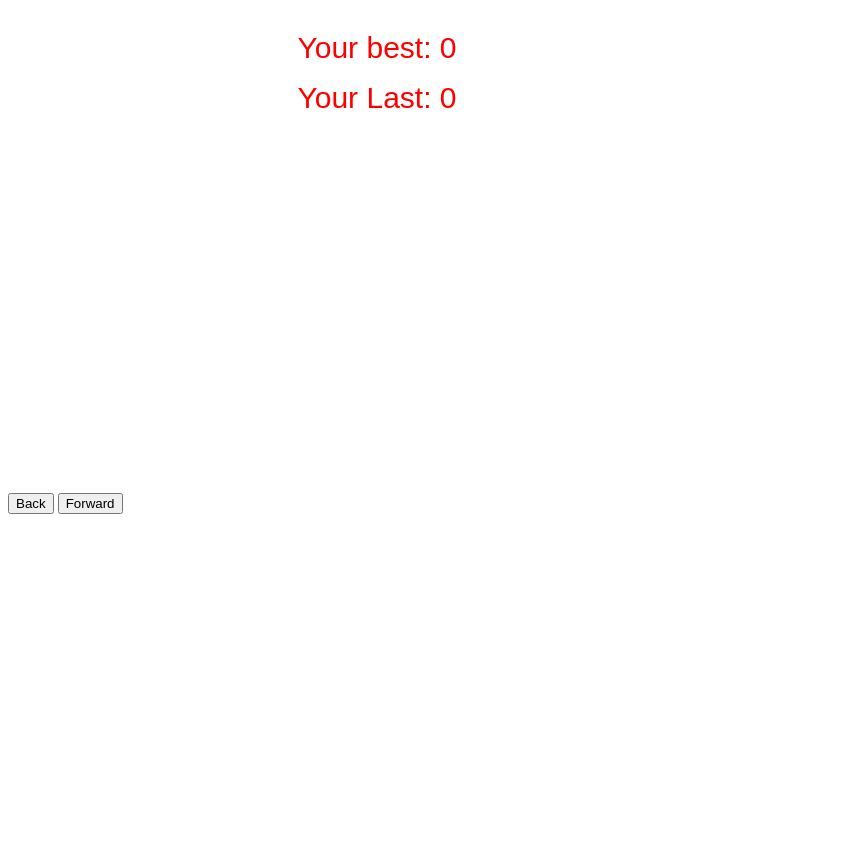
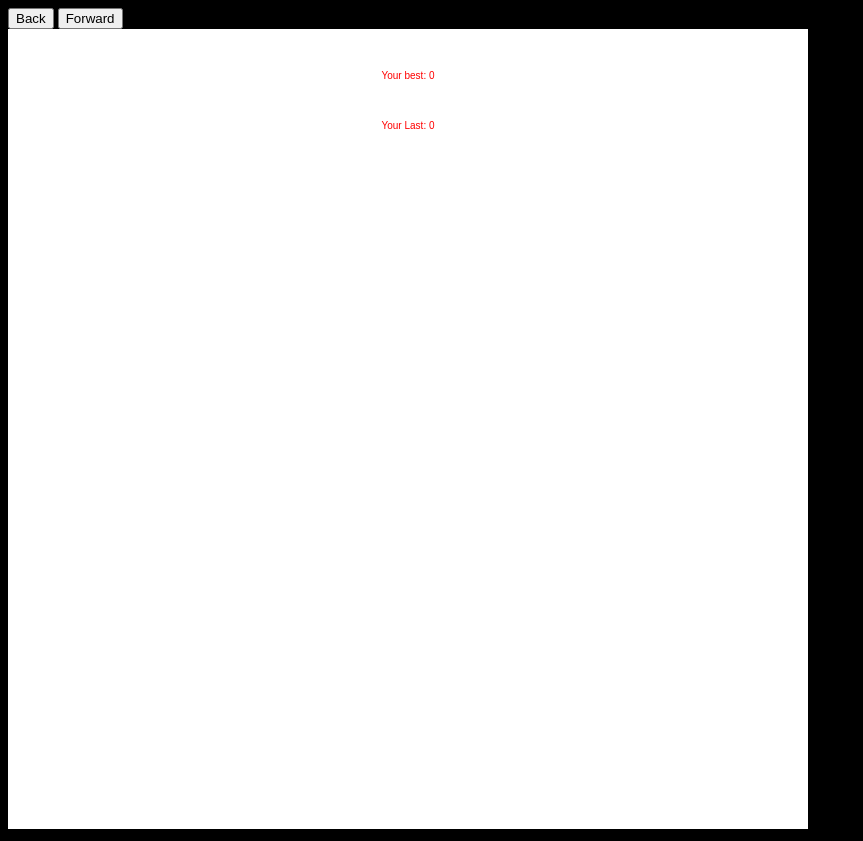
Before and after one commit to littlehatchback/games, a plain HTML site: page index.html in a window 1280 px wide. Shown: the whole page, without its empty margins (0-863 px from the left). Before the commit the page ends 800 px from the top, so only its background shows below. Drawn offline with Linux system fonts and the light colour scheme.

Commit message:
Engine cleanup. Back and forward probably broken now.

```diff
--- a/index.html
+++ b/index.html
@@ -4,13 +4,16 @@
 		<title>Some Little Game</title>
 		<script type="text/javascript" src="source/config.js"></script>
     <script type="text/javascript" src="source/engine.js"></script>
+    <link rel="stylesheet" href="style.css">
   </head>
 
-
-  <body onload="Setup()">
-    <button onclick="Back()">Back</button>
-    <button onclick="Forward()">Forward</button>
-    <canvas id="gameCanvas" width="500" height="500"></canvas>
+  <body onload="InitialLoad()" onresize="resize()">
+    <div class='button-box'>
+      <button onclick="Back()">Back</button>
+      <button onclick="Forward()">Forward</button>
+    </div>
+    <div id='canvasdiv'>
+    </div>
 	</body>
 
 </html>
--- a/source/engine.js
+++ b/source/engine.js
@@ -1,22 +1,56 @@
-intervalid = null
-gameclass = null
 classmap = {}
-function LoadGame(classname){
+
+function InitialLoad(){
+  gamenum = latest
+  Setup(gamenum)
+}
+
+function MakeClassname(gamenum){
+  return 'game' + gamenum
+}
+
+function Setup(gamenum){
+  engine = new Engine(gamenum)
+}
+
+function DeleteElement(target_id){
+  var old = document.getElementById(target_id)
+  if (old != null){
+    old.outerHTML = ""
+  }
+}
+function SetCanvas(canvas){
+  DeleteElement('gamecanvas')
+  canvas.id = 'gamecanvas'
+  var div = document.getElementById('canvasdiv')
+  div.appendChild(canvas)
+}
+
+class Engine{
+  constructor(gamenum){
+    this.intervalid = null
+    this.gameclass = null
+    this.canvas = document.createElement('canvas')
+    this.dt = 1/60
+    SetCanvas(this.canvas)
+    this.ctx = this.canvas.getContext("2d")
+    this.LoadGame(gamenum)
+
+  }
+
+  LoadGame(gamenum){
+    var classname = MakeClassname(gamenum)
     if (classname in classmap){
-    FinishLoadGame(classname)
+      this.FinishLoadGame(classname)
       return
     }
 
-  filename = classname + '.js'
+    var filename = classname + '.js'
 
-  if ( intervalid ){
+    if ( this.intervalid ){
       clearInterval(intervalid)
     }
-  var oldGame = document.getElementById('gamescript')
-  if (oldGame != null){
-    oldGame.outerHTML = ""
-    delete oldGame
-  }
+    DeleteElement('gamescript')
 
     var head = document.getElementsByTagName("head")[0],
           done = false;
@@ -26,12 +60,13 @@ function LoadGame(classname){
     newGame.type = 'text/javascript'
     newGame.src = 'source/' + filename
     newGame.id = 'gamescript'
+    self = this
     newGame.onload = newGame.onreadystatechange = function(){
 
       if ( !done && (!this.readyState ||
         this.readyState == "loaded" || this.readyState == "complete") ) {
         done = true;
-      FinishLoadGame(classname); // execute callback function
+        self.FinishLoadGame(classname); // execute callback function
 
         // Prevent memory leaks in IE
         newGame.onload = newGame.onreadystatechange = null;
@@ -42,30 +77,42 @@ function LoadGame(classname){
     document.head.appendChild(newGame);
   }
 
-function Setup(){
-  canvas = document.getElementById("gameCanvas")
-  ctx = canvas.getContext("2d")
-  dt = 1/60
-  background = "white"
-  gamenum = latest
-  LoadGame('game' + gamenum)
+
+
+  resize(){
+    var w = window.innerWidth
+    var h = window.innerHeight
+    var x = Math.min(w, h)
+    this.canvas.width = x
+    this.canvas.height = x
+    this.game.onresize()
+    this.Update()
   }
 
-function FinishLoadGame(classname){
-  gameclass = classmap[classname]
-  game = new gameclass(ctx, canvas, dt)
-  intervalid = window.setInterval(Update, 1000/60)
+  FinishLoadGame(classname){
+    this.gameclass = classmap[classname]
+    this.game = new this.gameclass(this.ctx, this.canvas, this.dt)
+    document.title = this.game.title
+    this.resize()
+    this.intervalid = window.setInterval(() => this.Update(), 1000/60)
   }
 
-function Update()
+  Update()
   {
-  if (game){
-  	ctx.clearRect(0, 0, canvas.width, canvas.height)
-  	ctx.fillStyle = background
-  	ctx.fillRect(0, 0, canvas.width, canvas.height)
-  	game.gameloop()
+    if (this.game){
+      this.ctx.clearRect(0, 0, this.canvas.width, this.canvas.height)
+      this.ctx.fillStyle = 'white'
+      this.ctx.fillRect(0, 0, this.canvas.width, this.canvas.height)
+      this.game.gameloop()
     }
   }
+
+}
+
+intervalid = null
+gameclass = null
+classmap = {}
+
 
 function Back()
 {
--- a/source/game1.js
+++ b/source/game1.js
@@ -1,16 +1,10 @@
-class Game1 {
+class game1 {
   constructor(ctx, canvas, dt){
     this.ctx = ctx
     this.canvas = canvas
     this.dt = dt
     this.author = 'Steve'
     this.title = 'FireFast'
-
-    this.ctx.font = "30px Arial";
-    this.ctx.fillStyle = "red"
-    this.ctx.textAlign = "center"
-    this.backgroundColor = "gray"
-
     this.canvas.addEventListener("mousedown", () => this.fire(), false);
 
     this.bestDelayFromFire = 0;
@@ -19,15 +13,21 @@ class Game1 {
     this.reset()
   }
 
+  onresize() {
+    Engine.SetFont
+  }
+
   gameloop() {
-    this.count += dt
+    this.count += engine.dt
+    this.ctx.textAlign = "center"
+    this.backgroundColor = "gray"
     this.ctx.fillStyle = "red"
     this.ctx.fillText("Your best: " + round(this.bestDelayFromFire, 3), this.canvas.width/2,50);
     this.ctx.fillText("Your Last: " + round(this.lastDelayFromFire, 3), this.canvas.width/2,100);
 
     if(this.count >= this.countToFireOn) {
-      this.delayFromFire += dt
-      this.ctx.fillText(this.delayFromFire, this.canvas.width/2, this.canvas.height/2);
+      this.delayFromFire += engine.dt
+      this.ctx.fillText('FIRE!', this.canvas.width/2, this.canvas.height/2);
       this.shouldFire = true
     }
   }
@@ -55,4 +55,4 @@ class Game1 {
   }
 }
 
-classmap['game1'] = Game1
+classmap['game1'] = game1
--- a/style.css
+++ b/style.css
@@ -1,5 +1,3 @@
-.canvas{
-  max-width: 100%;
-  max-height: 100%;
-  height: inherit !important;
+body{
+  background-color: black;
 }
```
Lines whose indentation alone changed are shown as unchanged.
